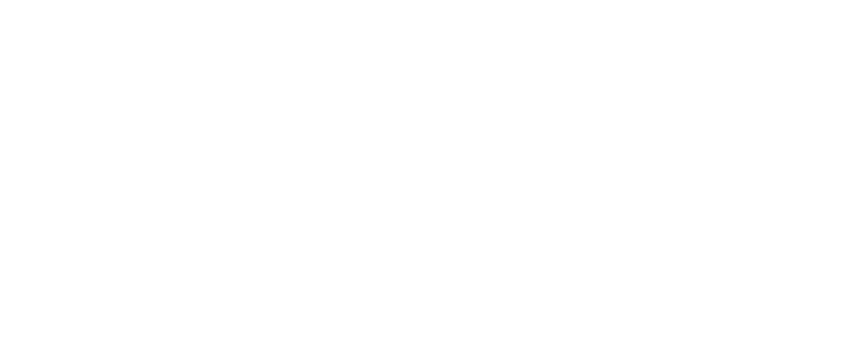
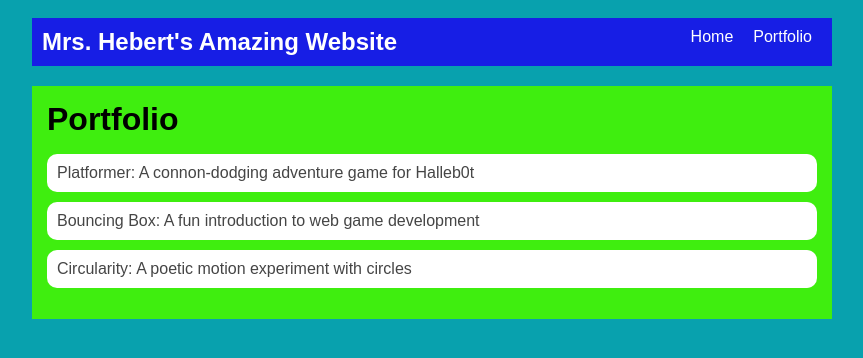
Before and after one commit to AbbyHebert/AbbyHebert.github.io, a plain HTML site: page portfolio.html in a window 1280 px wide. Shown: the whole page, without its empty margins (208-1071 px from the left). Drawn offline with Linux system fonts and the light colour scheme.

Commit message:
add portfolio page to website

```diff
--- a/portfolio.html
+++ b/portfolio.html
@@ -0,0 +1,40 @@
+<!DOCTYPE html>
+<html>
+    <head>
+        <title>Mrs. Hebert's Site</title>
+        <link rel="stylesheet" href="style.css" />
+    </head>
+
+    <body>
+        <!--All content goes here-->
+        <div id="all-contents">
+            <nav>
+                <h1>Mrs. Hebert's Amazing Website</h1>
+                <ul id="nav-ul">
+                    <li class="nav-li">
+                        <a href="index.html">Home</a>
+                    </li>
+                    <li class="nav-li">
+                        <a href="portfolio.html">Portfolio</a>
+                    </li>
+                </ul>
+            </nav>
+            <main>
+                <div class="content">
+                    <h1>Portfolio</h1>
+                    <ul id="portfolio">
+                        <li>
+                            <a href="fsd-projects/platformer/">Platformer: A connon-dodging adventure game for Halleb0t</a>
+                        </li>
+                        <li>
+                            <a href="fsd-projects/bouncing-box/">Bouncing Box: A fun introduction to web game development</a>
+                        </li>
+                        <li>
+                            <a href="fsd-projects/circularity/">Circularity: A poetic motion experiment with circles</a>
+                        </li>
+                    </ul>
+                </div>
+            </main>
+        </div>
+    </body>
+</html>
--- a/style.css
+++ b/style.css
@@ -75,3 +75,25 @@ main {
 h2, h3 {
     margin: 0px;
 }
+
+/* Portfolio styles */
+.content h1 {
+    color:black;
+}
+#portfolio {list-style-type: none;
+padding-left: 0;
+}
+#portfolio li {
+    background: #fff;
+    padding: 10px;
+    border-radius: 10px;
+    margin-bottom: 10px;
+}
+#portfolio li:hover {
+    background: #eee;
+}
+
+#portfolio a{
+    text-decoration: none;
+    color: #454545;
+}
```
